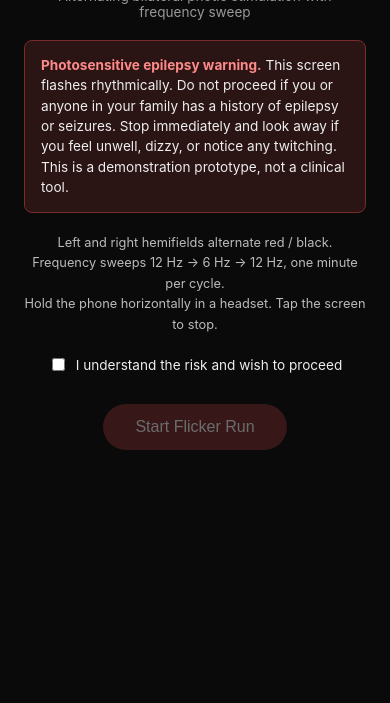
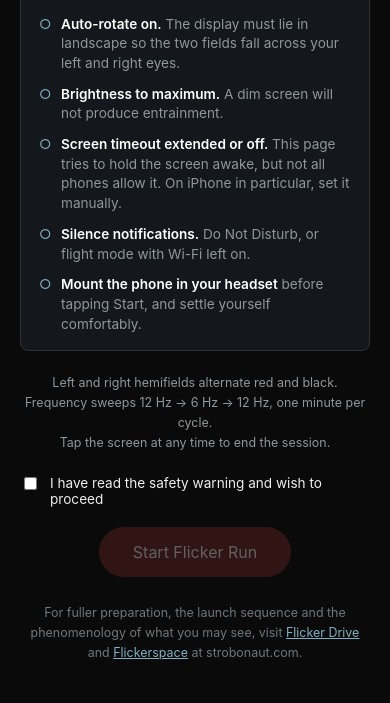
Before and after one commit to docpetecarr/strobonaut-web, a plain HTML site: page index.html in a window 390 px wide. Shown: the part 237-940 px from the top of the page. Before the commit the page ends 844 px from the top, so only its background shows below. Drawn offline with Linux system fonts and the light colour scheme.

Commit message:
Add files via upload
Add phone preparation checklist

```diff
--- a/index.html
+++ b/index.html
@@ -3,48 +3,81 @@
 <head>
 <meta charset="UTF-8">
 <meta name="viewport" content="width=device-width, initial-scale=1, viewport-fit=cover">
-<title>Strobonaut Web Prototype — ABPS Sweep</title>
+<title>Strobonaut Web — Ganzflicker in your browser</title>
+<meta name="description" content="Ganzflicker meditation in your browser. Alternating bilateral photic stimulation with a 6-12 Hz frequency sweep. No app, no installation.">
 <style>
   html, body {
-    margin: 0; padding: 0; height: 100%; width: 100%;
+    margin: 0; padding: 0; min-height: 100%; width: 100%;
     background: #0a0a0a; color: #eee;
     font-family: -apple-system, BlinkMacSystemFont, "Segoe UI", Roboto, sans-serif;
-    overflow: hidden;
+    -webkit-text-size-adjust: 100%;
   }
+  body { overflow-x: hidden; }
+
   #setup {
-    display: flex; flex-direction: column; align-items: center; justify-content: center;
-    height: 100%; padding: 24px; box-sizing: border-box; text-align: center;
+    display: flex; flex-direction: column; align-items: center;
+    min-height: 100vh; padding: 28px 20px 40px; box-sizing: border-box; text-align: center;
   }
-  h1 { font-size: 1.3em; margin-bottom: 4px; letter-spacing: 0.05em; }
-  .sub { color: #999; font-size: 0.85em; margin-bottom: 20px; }
+  h1 { font-size: 1.25em; margin: 0 0 22px; letter-spacing: 0.06em; }
+
+  .panel { max-width: 400px; width: 100%; }
+
   .warning {
     background: #2a1414; border: 1px solid #7a2c2c; border-radius: 8px;
-    padding: 14px 16px; margin-bottom: 20px; font-size: 0.85em; line-height: 1.5;
-    max-width: 380px; text-align: left;
+    padding: 14px 16px; margin-bottom: 22px; font-size: 0.85em; line-height: 1.5;
+    text-align: left;
   }
   .warning strong { color: #ff8a8a; }
+
+  .checklist {
+    background: #14181c; border: 1px solid #2b3339; border-radius: 8px;
+    padding: 16px 18px; margin-bottom: 22px; text-align: left;
+  }
+  .checklist h2 {
+    font-size: 0.8em; text-transform: uppercase; letter-spacing: 0.12em;
+    color: #7fb0c4; margin: 0 0 12px; font-weight: 600;
+  }
+  .checklist ul { margin: 0; padding: 0; list-style: none; }
+  .checklist li {
+    position: relative; padding-left: 22px; margin-bottom: 11px;
+    font-size: 0.85em; line-height: 1.45;
+  }
+  .checklist li:last-child { margin-bottom: 0; }
+  .checklist li::before {
+    content: "○"; position: absolute; left: 0; top: 0; color: #7fb0c4;
+  }
+  .checklist li b { color: #fff; font-weight: 600; }
+  .checklist li span { color: #8d979d; }
+
   .spec {
-    font-size: 0.8em; color: #bbb; line-height: 1.6; margin-bottom: 20px; max-width: 380px;
+    font-size: 0.78em; color: #8d979d; line-height: 1.6; margin-bottom: 22px;
   }
+
   label.check {
-    display: flex; align-items: center; gap: 8px; margin-bottom: 20px;
-    font-size: 0.85em; max-width: 380px;
+    display: flex; align-items: flex-start; gap: 10px; margin-bottom: 20px;
+    font-size: 0.85em; text-align: left; cursor: pointer;
   }
+  label.check input { margin-top: 2px; flex-shrink: 0; }
+
   button {
-    padding: 14px 32px; font-size: 1em; border-radius: 30px; border: none;
-    background: #444; color: #eee; margin-top: 10px; cursor: pointer;
+    padding: 15px 34px; font-size: 1em; border-radius: 30px; border: none;
+    background: #444; color: #eee; cursor: pointer; font-family: inherit;
   }
   button.primary { background: #7a2c2c; color: #fff; }
-  button:disabled { opacity: 0.4; }
+  button:disabled { opacity: 0.35; cursor: default; }
 
-  /* Bilateral field */
+  .footlink {
+    margin-top: 26px; font-size: 0.78em; color: #6d777d; line-height: 1.6;
+  }
+  .footlink a { color: #7fb0c4; }
+
+  /* Bilateral flicker field */
   #flicker {
     position: fixed; top: 0; left: 0; width: 100%; height: 100%;
-    display: none;
+    display: none; z-index: 100;
   }
   #flicker .half {
-    position: absolute; top: 0; height: 100%; width: 50%;
-    background: #000;
+    position: absolute; top: 0; height: 100%; width: 50%; background: #000;
   }
   #left  { left: 0; }
   #right { left: 50%; }
@@ -52,36 +85,51 @@
   #exitHint {
     position: fixed; bottom: 20px; left: 0; width: 100%; text-align: center;
     color: rgba(255,255,255,0.45); font-size: 0.75em; display: none;
-    pointer-events: none;
-    transition: opacity 2s;
+    pointer-events: none; transition: opacity 2s; z-index: 101;
   }
 </style>
 </head>
 <body>
 
 <div id="setup">
-  <h1>STROBONAUT — WEB PROTOTYPE</h1>
-  <div class="sub">Alternating bilateral photic stimulation with frequency sweep</div>
+  <div class="panel">
+    <h1>STROBONAUT — WEB</h1>
 
     <div class="warning">
       <strong>Photosensitive epilepsy warning.</strong> This screen flashes rhythmically.
       Do not proceed if you or anyone in your family has a history of epilepsy or seizures.
-    Stop immediately and look away if you feel unwell, dizzy, or notice any twitching.
-    This is a demonstration prototype, not a clinical tool.
+    </div>
+
+    <div class="checklist">
+      <h2>Prepare your phone</h2>
+      <ul>
+        <li><b>Auto-rotate on.</b> <span>The display must lie in landscape so the two fields fall across your left and right eyes.</span></li>
+        <li><b>Brightness to maximum.</b> <span>A dim screen will not produce entrainment.</span></li>
+        <li><b>Screen timeout extended or off.</b> <span>This page tries to hold the screen awake, but not all phones allow it. On iPhone in particular, set it manually.</span></li>
+        <li><b>Silence notifications.</b> <span>Do Not Disturb, or flight mode with Wi-Fi left on.</span></li>
+        <li><b>Mount the phone in your headset</b> <span>before tapping Start, and settle yourself comfortably.</span></li>
+      </ul>
     </div>
 
     <div class="spec">
-    Left and right hemifields alternate red / black.<br>
+      Left and right hemifields alternate red and black.<br>
       Frequency sweeps 12 Hz → 6 Hz → 12 Hz, one minute per cycle.<br>
-    Hold the phone horizontally in a headset. Tap the screen to stop.
+      Tap the screen at any time to end the session.
     </div>
 
     <label class="check">
       <input type="checkbox" id="ack">
-    I understand the risk and wish to proceed
+      I have read the safety warning and wish to proceed
     </label>
 
     <button id="startBtn" class="primary" disabled>Start Flicker Run</button>
+
+    <div class="footlink">
+      For fuller preparation, the launch sequence and the phenomenology of what you may see, visit
+      <a href="https://strobonaut.com/flicker-drive/">Flicker Drive</a> and
+      <a href="https://strobonaut.com/flickerspacewaypoints/">Flickerspace</a> at strobonaut.com.
+    </div>
+  </div>
 </div>
 
 <div id="flicker">
@@ -92,11 +140,11 @@
 
 <script>
 // ---- Parameters ----
-const RED      = '#ff0000';   // nearest sRGB approximation of 660 nm
-const BLACK    = '#000000';
-const F_MAX    = 12;          // Hz
-const F_MIN    = 6;           // Hz
-const SWEEP_S  = 60;          // seconds per full triangular cycle (peak to peak)
+const RED     = '#ff0000';   // nearest sRGB approximation of 660 nm
+const BLACK   = '#000000';
+const F_MAX   = 12;          // Hz
+const F_MIN   = 6;           // Hz
+const SWEEP_S = 60;          // seconds per full triangular cycle (peak to peak)
 
 // ---- Elements ----
 const ack      = document.getElementById('ack');
@@ -115,8 +163,8 @@ ack.addEventListener('change', () => { startBtn.disabled = !ack.checked; });
 
 // ---- Triangular sweep: 12 -> 6 -> 12 over SWEEP_S seconds ----
 function frequencyAt(tSeconds) {
-  const phase = (tSeconds % SWEEP_S) / SWEEP_S;          // 0..1
-  const tri   = phase < 0.5 ? 1 - phase * 2 : (phase - 0.5) * 2; // 1 -> 0 -> 1
+  const phase = (tSeconds % SWEEP_S) / SWEEP_S;                    // 0..1
+  const tri   = phase < 0.5 ? 1 - phase * 2 : (phase - 0.5) * 2;   // 1 -> 0 -> 1
   return F_MIN + (F_MAX - F_MIN) * tri;
 }
 
@@ -125,7 +173,9 @@ async function requestWakeLock() {
   try { if ('wakeLock' in navigator) wakeLock = await navigator.wakeLock.request('screen'); }
   catch (e) { console.log('Wake lock not available:', e); }
 }
-function releaseWakeLock() { if (wakeLock) { wakeLock.release(); wakeLock = null; } }
+function releaseWakeLock() {
+  if (wakeLock) { wakeLock.release().catch(() => {}); wakeLock = null; }
+}
 
 async function enterFullscreen() {
   const el = document.documentElement;
@@ -145,13 +195,13 @@ document.addEventListener('visibilitychange', () => {
 });
 
 // ---- Flicker engine ----
-// Phase accumulation: each full cycle = one left flash + one right flash.
-// We toggle sides every half-cycle, so the frequency is the rate of full
-// left+right cycles. Change F_MAX/F_MIN if you define frequency per flash instead.
+// Phase accumulation: one full cycle = one left flash + one right flash.
+// Sides toggle every half-cycle. If your APK defines frequency as the
+// switching rate instead, change the 0.5 threshold below to 1.
 function startFlicker() {
   const t0 = performance.now();
-  let lastT = t0;
-  let phase = 0;          // in cycles
+  let lastT  = t0;
+  let phase  = 0;
   let leftOn = true;
 
   function paint() {
@@ -164,8 +214,7 @@ function startFlicker() {
     if (!running) return;
     const dt = (now - lastT) / 1000;
     lastT = now;
-    const hz = frequencyAt((now - t0) / 1000);
-    phase += hz * dt;
+    phase += frequencyAt((now - t0) / 1000) * dt;
     if (phase >= 0.5) {
       phase -= 0.5;
       leftOn = !leftOn;
```
Lines whose indentation alone changed are shown as unchanged.
